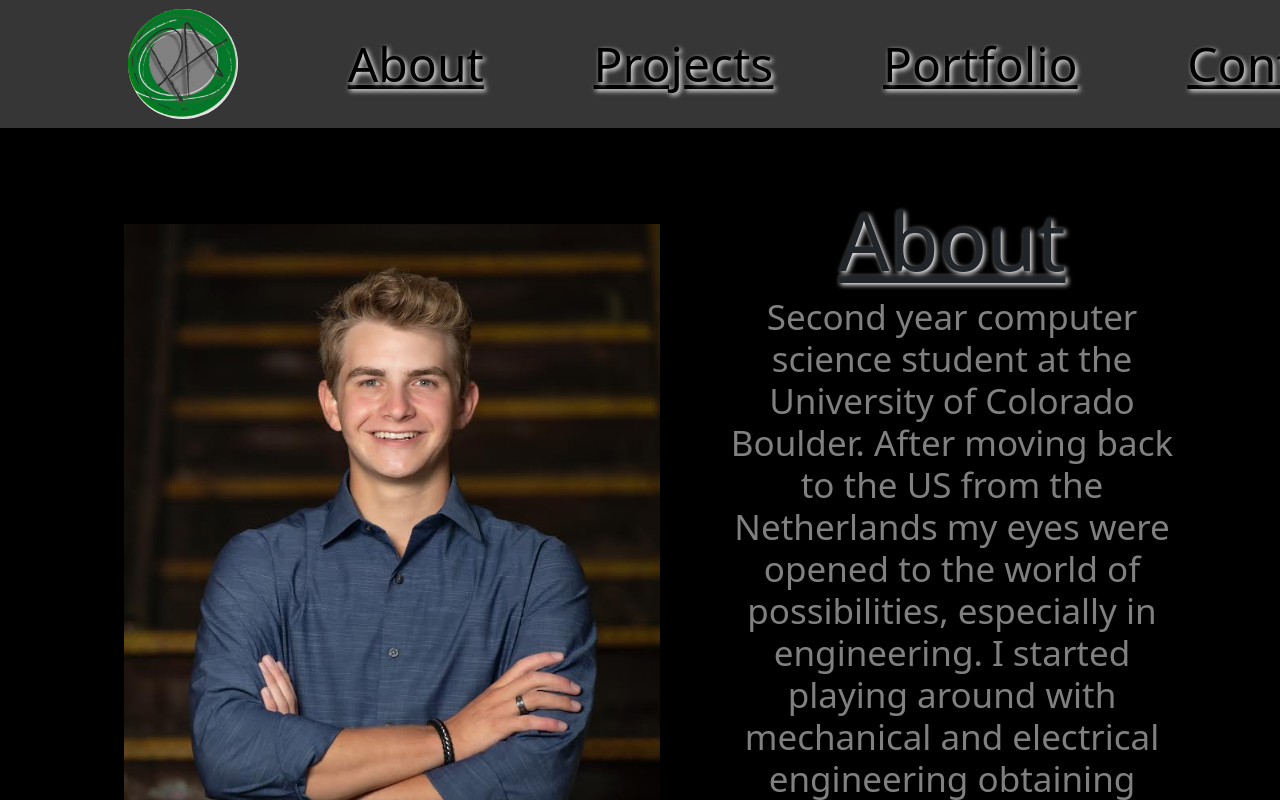
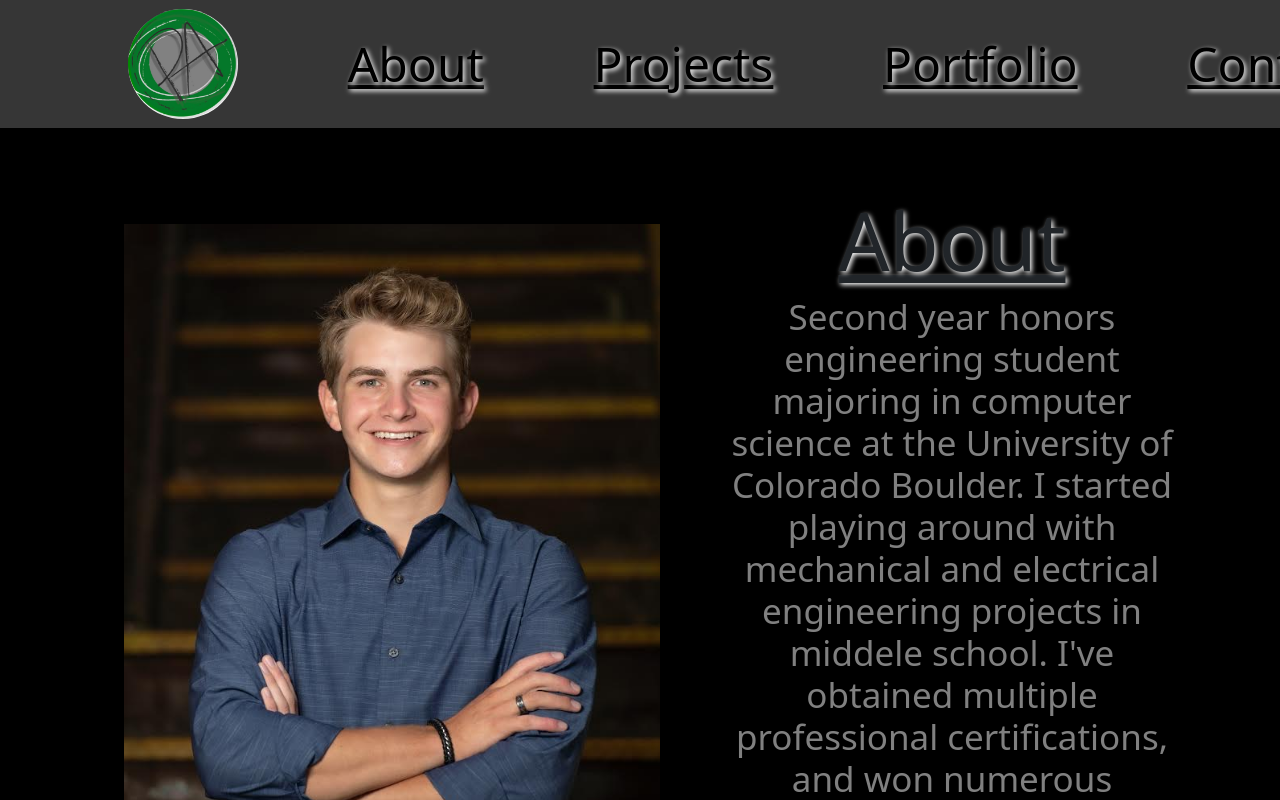
Before and after one commit to jpavner13/Pierce-Website, a React (Create React App) app: page / in a window 1280 px wide. Shown: the top 800 px of the page. Built offline with nearby package versions, Linux system fonts and the light colour scheme; the HTML template or start-up script is replaced by a standard one.

Commit message:
About page update

```diff
--- a/src/pages/about.js
+++ b/src/pages/about.js
@@ -71,7 +71,9 @@ function AboutPage() {
         <Col>
           <Styledh5 data-aos="fade-down">About</Styledh5>
           <StyledText data-aos="fade-left">
-          Second year computer science student at the University of Colorado Boulder. After moving back to the US from the Netherlands my eyes were opened to the world of possibilities, especially in engineering. I started playing around with mechanical and electrical engineering obtaining multiple professional certifications along the way. Shortly thereafter I developed a love for designing, integrating, and programming circuit boards. I always need to keep my hands busy weather it be on personal projects, school, or work. I like to work fast and diligently, and I want to use my skills and ambition to make a positive impact on the world.
+            Second year honors engineering student majoring in computer science at the University of Colorado Boulder. I started playing around with mechanical and
+            electrical engineering projects in middele school. I've obtained multiple professional certifications, and won numerous technology and engineering
+            competitions. I work fast and diligently, and I want to use my skills and ambition to make a positive impact on the world.
           </StyledText>
         </Col>
       </StyledRow>
```
